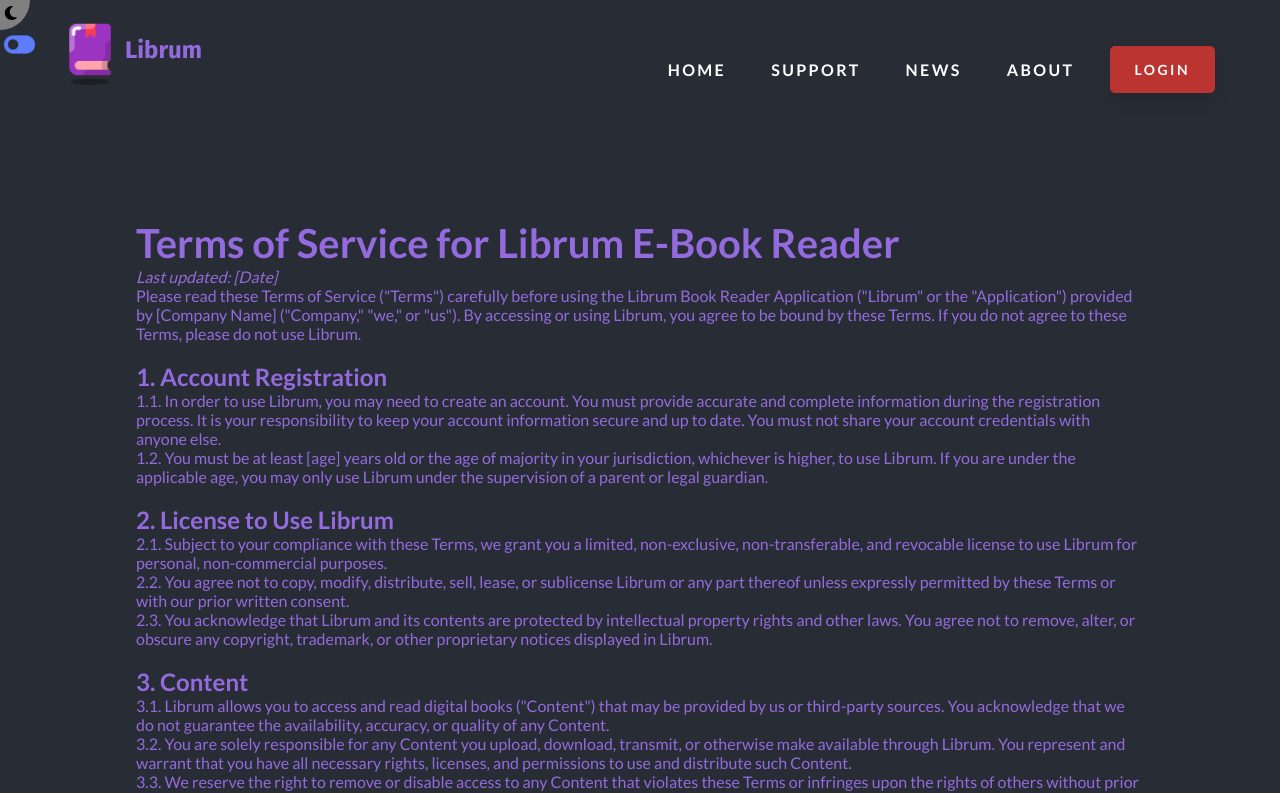
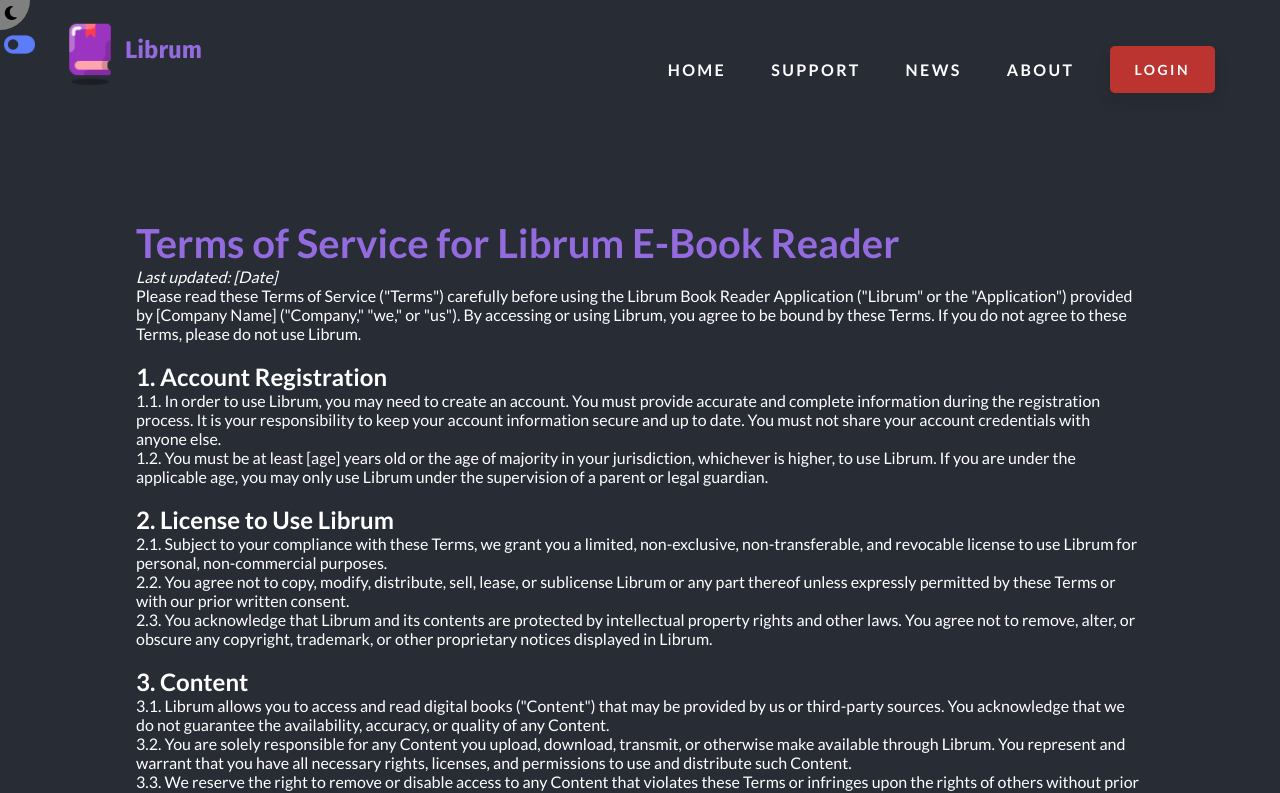
Before and after one commit to Librum-Reader/Librum-Website, a React (Create React App) app: page /termsofservice in a window 1280 px wide. Shown: the top 793 px of the page. Built offline with nearby package versions, Linux system fonts and the light colour scheme; no server answers; a web font is replaced by a local one; what react-google-recaptcha-v3 would draw is missing.

Commit message:
fix font colors

```diff
--- a/src/Pages/TermsOfService/TermsOfService.js
+++ b/src/Pages/TermsOfService/TermsOfService.js
@@ -12,12 +12,12 @@ const TermsOfService = (props) => {
       bg === "light"
         ? {
           backgroundColor: "white",
-          color: "var(--color-primary)",
+          color: "var(--color-primary0)",
           paddingBottom: "100px;",
         }
         : {
           backgroundColor: "#282c34",
-          color: "var(--color-primary)",
+          color: "white",
           paddingBottom: "100px",
         }
     }
```
